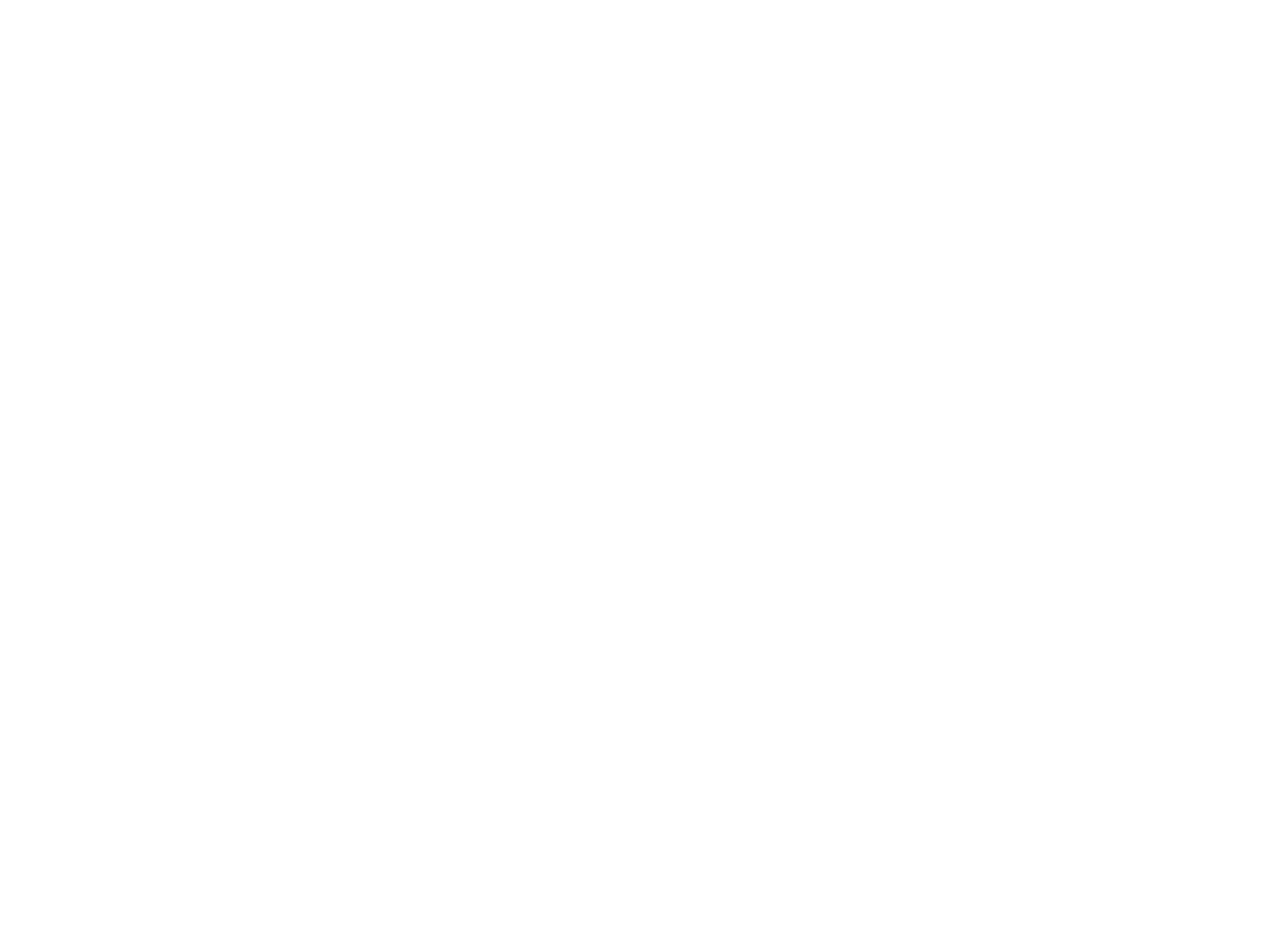
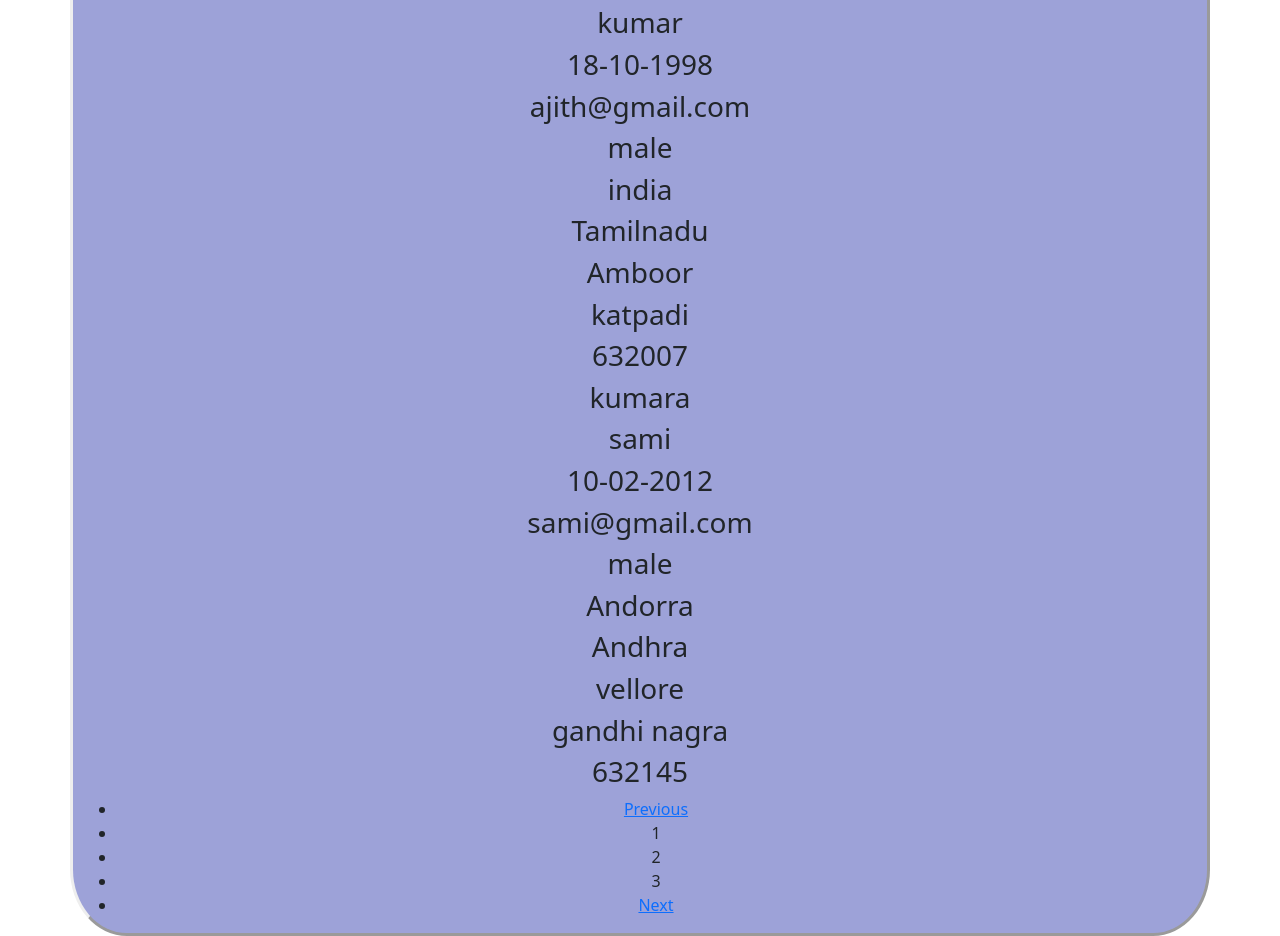
Before and after one commit to Ajithkumar1810/pagenation, a React (Create React App) app: page / in a window 1280 px wide. Shown: the part 420-1356 px from the top of the page. Before the commit the page ends 800 px from the top, so only its background shows below. Built offline with nearby package versions, Linux system fonts and the light colour scheme.

Commit message:
2nd commit

```diff
--- a/package.json
+++ b/package.json
@@ -9,6 +9,7 @@
     "bootstrap": "^5.2.0",
     "react": "^18.2.0",
     "react-dom": "^18.2.0",
+    "react-paginate": "^8.1.3",
     "react-scripts": "5.0.1",
     "web-vitals": "^2.1.4"
   },
--- a/src/Dataentry.css
+++ b/src/Dataentry.css
@@ -3,6 +3,10 @@
     padding: 0;
     box-sizing: border-box;
     /* background-color:azure; */
+}
+.Dataentry{
+    width: 100%;
+    margin-right: 2%;
 }
 .container{
     width: 100%;
@@ -34,11 +38,11 @@
     width: 12%;
 }
 .genderclass{
-    font-size: 1.2rem;
+    font-size: 1.2vmax;
     padding-top: 2%;
     display: flex;
     flex-direction: row;
-    flex-wrap: nowrap;
+    flex-wrap: wrap;
 
 }
 .container2{
--- a/src/Dataentry.js
+++ b/src/Dataentry.js
@@ -1,9 +1,10 @@
 import 'bootstrap/dist/css/bootstrap.css';
 import './Dataentry.css';
+import Pagegrid from './Pagegrid.js';
 function Dataentry() {
     return (
-
-      <div className="container">
+        <div className='Dataentry'>
+        <div className="container">
         <div className="container1">
             <input type='text' id="firstname"  placeholder="FirstName"></input>
             <input type='text' id="lastname" placeholder="LastName"></input>
@@ -11,10 +12,15 @@
             <input type='email' id="email" placeholder="FirstName"></input>
             <div className="genderclass">
             <label id='gender'>Gender:</label>
+            <br></br>
             <input type='radio' id="male" value="Male"></input>
             <label>Male</label>
+            <br></br>
             <input type='radio' id="male" value="Female"></input>
             <label>Female</label>
+            <br></br>
+            {/* <input type='radio' id="others" value="others"></input>
+            <label>Others</label> */}
             </div><br></br>
             <select name="country" id="country" placeholder='Country'>
             <option >Country</option>
@@ -25,7 +31,7 @@
             </select>
             <select name="state" id="state" placeholder='State'>
             <option >State</option>
-            <option value="tamilnadu">tamilnadu</option>
+            <option value="Tamilnadu">tamilnadu</option>
             <option value="Andhra">Andhra</option>
             <option value="Delhi">Delhi</option>
             <option value="Goa">Goa</option>
@@ -49,8 +55,10 @@
         <input type='text' id="filter"  placeholder="Filter"></input>
         <input type='button'  id='clear' value='clear'></input>
         </div>
+        <Pagegrid />
+      </div>
+      </div>
 
-      </div>
     );
   }
 
--- /dev/null
+++ b/src/Mock_data.json
@@ -0,0 +1,5 @@
+[{"firstname":"ajith","lastname":"kumar","dob":"18-10-1998","email":"ajith@gmail.com","gender":"male","country":"india","state":"Tamilnadu","city":"Amboor","address":"katpadi","pincode":"632007"},
+{"firstname":"kumara","lastname":"sami","dob":"10-02-2012","email":"sami@gmail.com","gender":"male","country":"Andorra","state":"Andhra","city":"vellore","address":"gandhi nagra","pincode":"632145"},
+{"firstname":"rani","lastname":"babu","dob":"12-05-1974","email":"babu@gmail.com","gender":"female","country":"Haiti","state":"Delhi","city":"Ranipet","address":"east road","pincode":"741258"},
+{"firstname":"thomas","lastname":"edison","dob":"13-06-2014","email":"edison@email.com","gender":"male","country":"Albania","state":"Goa","city":"Ammor","address":"south road","pincode":"521463"},
+{"firstname":"","lastname":"","dob":"","email":"","gender":"","country":"","state":"","city":"","address":"","pincode":""}]
--- /dev/null
+++ b/src/Pagegrid.js
@@ -0,0 +1,57 @@
+import React,{useState} from "react";
+import JsonData from "./Mock_data.json";
+import ReactPaginate from "react-paginate";
+import './Pagegrid.css'
+
+
+
+
+function Pagegrid(){
+    const [users, setUser]=useState(JsonData);
+    const [pageNumber,setPageNumber]=useState(0)
+    const userPerPage=2
+    const pageVisited=pageNumber* userPerPage
+    const pageCount=Math.ceil(users.length / userPerPage)
+    const changePage=({selected})=>{
+        setPageNumber(selected)
+    };
+    const displayUser =users
+    .slice(pageVisited,pageVisited+userPerPage)
+    .map((user)=>{
+        return (
+            <div className="user">
+                        <h3>{user.firstname}</h3>
+                        <h3>{user.lastname}</h3>
+                        <h3>{user.dob}</h3>
+                        <h3>{user.email}</h3>
+                        <h3>{user.gender}</h3>
+                        <h3>{user.country}</h3>
+                        <h3>{user.state}</h3>
+                        <h3>{user.city}</h3>
+                        <h3>{user.address}</h3>
+                        <h3>{user.pincode}</h3>
+
+                    </div>
+        );
+    })
+
+    return (
+        <div className="Pagegrid">
+            {displayUser}
+            <ReactPaginate
+                previousLabel={"Previous"}
+                nextLabel={"Next"}
+                pageCount={pageCount}
+                onPageChange={changePage}
+                containerClassName={"paginationbutton"}
+                previousClassName={"perviousButton"}
+                nextClassName={"nextbutton"}
+                disabledClassName={"paginationDisabled"}
+                activeClassName={"paginationActive"}
+
+            />
+        </div>
+    );
+}
+
+export default Pagegrid;
```
Also changed, not shown: src/Pagegrid.css (added), 1 other file (tests, documents, lock files or other folders).
